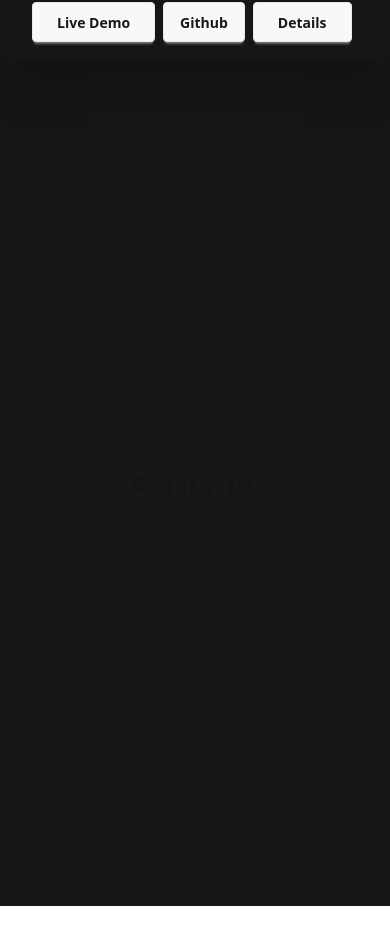
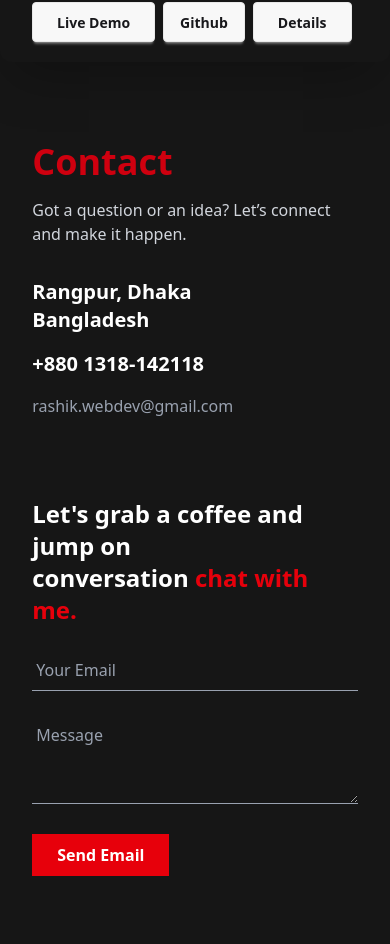
Before and after one commit to rashikdev/Portfolio, a React (Vite) app: page / in a window 390 px wide. Shown: the part 4486-5430 px from the top of the page. Before the commit the page ends 5392 px from the top, so only its background shows below. Built offline with nearby package versions, Linux system fonts and the light colour scheme.

Commit message:
added contact section

```diff
--- a/src/MainLayout/MainLayout.jsx
+++ b/src/MainLayout/MainLayout.jsx
@@ -5,6 +5,7 @@ import { FaGithub, FaFacebookF, FaTwitter } from "react-icons/fa";
 import About from "../sections/About";
 import Skills from "../sections/Skills";
 import Projects from "../sections/Projects";
+import Contact from "../sections/Contact";
 
 const MainLayout = () => {
   return (
@@ -51,13 +52,12 @@ const MainLayout = () => {
         id="projects"
         className="lg:pt-35 flex items-center justify-center"
       >
-        <Projects/>
+        <Projects />
       </section>
-      <section
-        id="contact"
-        className="h-screen flex items-center justify-center"
-      >
-        <h1 className="text-4xl font-bold">Contact</h1>
+
+      {/* contact */}
+      <section id="contact" className=" flex items-center justify-center">
+        <Contact />
       </section>
     </div>
   );
--- a/src/sections/Contact.jsx
+++ b/src/sections/Contact.jsx
@@ -1,9 +1,56 @@
-import React from "react";
-
 const Contact = () => {
   return (
-    <div>
-      <h2>Contact</h2>
+    <div className="min-h-screen flex items-center justify-center bg-cover bg-center text-white">
+      <div className="w-11/12 max-w-6xl grid md:grid-cols-2 gap-20 py-20 px-4 md:px-0">
+        {/* Left Side - Info */}
+        <div>
+          <h2 className="text-4xl font-bold mb-4 text-primary">Contact</h2>
+          <p className="text-gray-300 mb-8">
+            Got a question or an idea? Let’s connect and make it happen.
+          </p>
+          <div className="space-y-4">
+            <p className="text-xl font-semibold">
+              Rangpur, Dhaka
+              <br />
+              Bangladesh
+            </p>
+            <p className="text-xl font-semibold">+880 1318-142118</p>
+            <p className="text-gray-400">rashik.webdev@gmail.com</p>
+          </div>
+        </div>
+
+        {/* Right Side - Form */}
+        <div>
+          <h3 className="text-2xl md:text-2xl font-semibold mb-6">
+            Let's grab a coffee and jump on <br /> conversation{" "}
+            <span className="text-red-600">chat with me.</span>
+          </h3>
+          <form className="space-y-6">
+            <div>
+              <input
+                type="email"
+                required
+                placeholder="Your Email"
+                className="w-full bg-transparent border-b border-gray-400 py-2 px-1 focus:outline-none text-white placeholder-gray-400"
+              />
+            </div>
+            <div>
+              <textarea
+                placeholder="Message"
+                rows="3"
+                required
+                className="w-full bg-transparent border-b border-gray-400 py-2 px-1 focus:outline-none text-white placeholder-gray-400"
+              ></textarea>
+            </div>
+            <button
+              type="submit"
+              className="bg-red-600 px-6 py-2 text-white font-semibold  hover:bg-transparent border border-red-600 cursor-pointer"
+            >
+              Send Email
+            </button>
+          </form>
+        </div>
+      </div>
     </div>
   );
 };
--- a/src/sections/Projects.jsx
+++ b/src/sections/Projects.jsx
@@ -44,7 +44,7 @@ const Projects = ({ project }) => {
   ];
   return (
     <div className="md:mt-30 mt-20 lg:-mt-4">
-      <div className="text-center mb-20">
+      <div className="md:text-left text-center  mb-20">
         <h2 className="text-4xl font-bold text-primary">Projects</h2>
         <p className="text-secondary mt-2 px-8 md:px-0">
           Here are a few things I've been building with passion and coffee.
--- a/src/sections/Skills.jsx
+++ b/src/sections/Skills.jsx
@@ -35,7 +35,7 @@ const skills = {
 const Skills = () => {
   return (
     <div className="md:h-[50vh]">
-      <div className="text-center mb-20">
+      <div className="md:text-left text-center mb-20 md:-ml-18">
         <h2 className="text-4xl font-bold text-primary">Skills</h2>
         <p className="text-secondary mt-2">Technologies I work with</p>
       </div>
```
